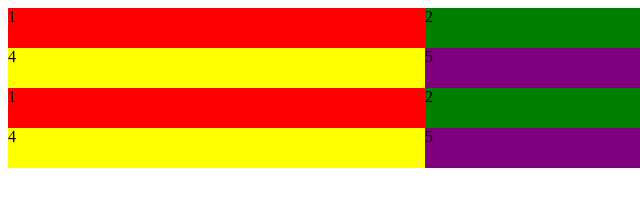
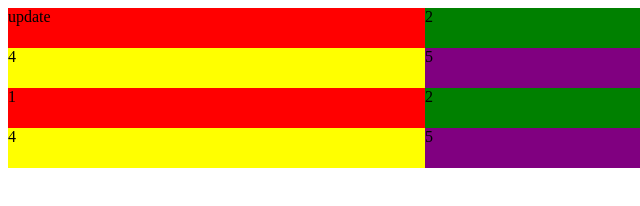
Before and after one commit to pakwsb/prakerja-2024-day1-playground1, a website: page index.html in a window 1280 px wide. Shown: the full height of the page, 0-640 px from the left. Drawn offline with Linux system fonts and the light colour scheme.

Commit message:
update konten pertama

```diff
--- a/index.html
+++ b/index.html
@@ -9,7 +9,7 @@
   </head>
   <body>
     <div class="container">
-      <div class="content" id="red">1</div>
+      <div class="content" id="red">update</div>
       <div class="content" id="green">2</div>
       <div class="content" id="blue">3</div>
       <div class="content" id="yellow">4</div>
```
